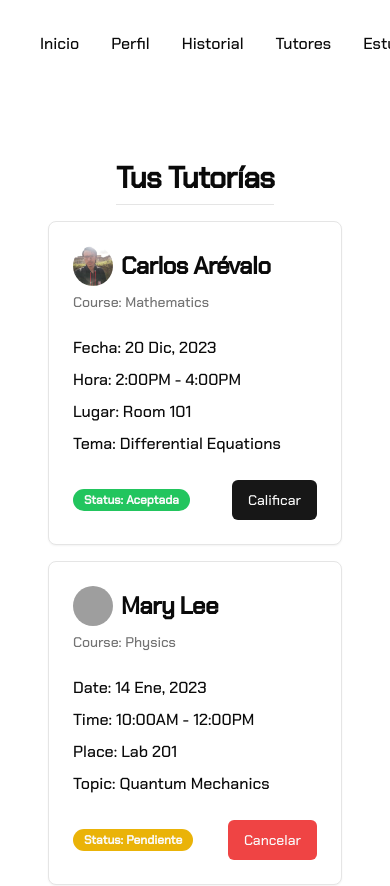
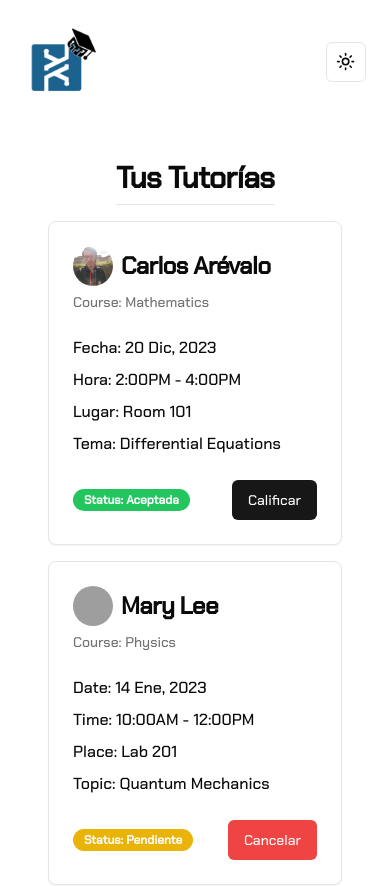
Before and after one commit to carlosandresat/tuto-u, a Next.js app: page /inicio in a window 390 px wide. Shown: the top 886 px of the page. Built offline with nearby package versions, Linux system fonts and the light colour scheme; grey boxes are pictures that could not be loaded.

Commit message:
style: inicio navbar hidden for small devices

```diff
--- a/src/app/inicio/page.tsx
+++ b/src/app/inicio/page.tsx
@@ -89,13 +89,13 @@ export default function Inicio() {
           />
         </Link>
 
-        <nav className="navbar">
-          <a
-            href="#home"
+        <nav className="navbar hidden lg:block">
+          <Link
+            href="/inicio"
             className="mx-4 hover:border-b hover:border-solid hover:border-black dark:hover:border-white hover:pb-2"
           >
             Inicio
-          </a>
+          </Link>
           <a
             href="#objetivo"
             className="mx-4 hover:border-b hover:border-solid hover:border-black dark:hover:border-white hover:pb-2"
```
